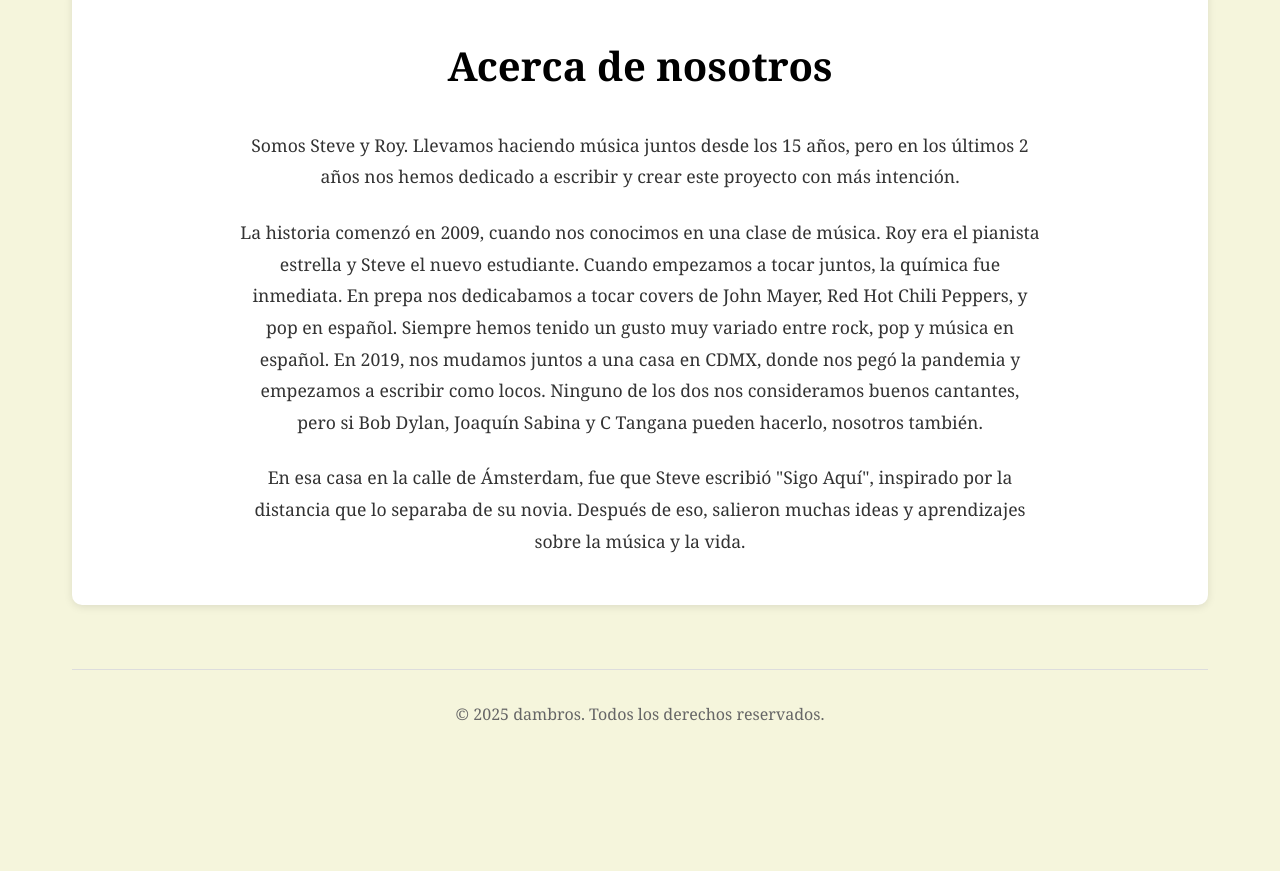
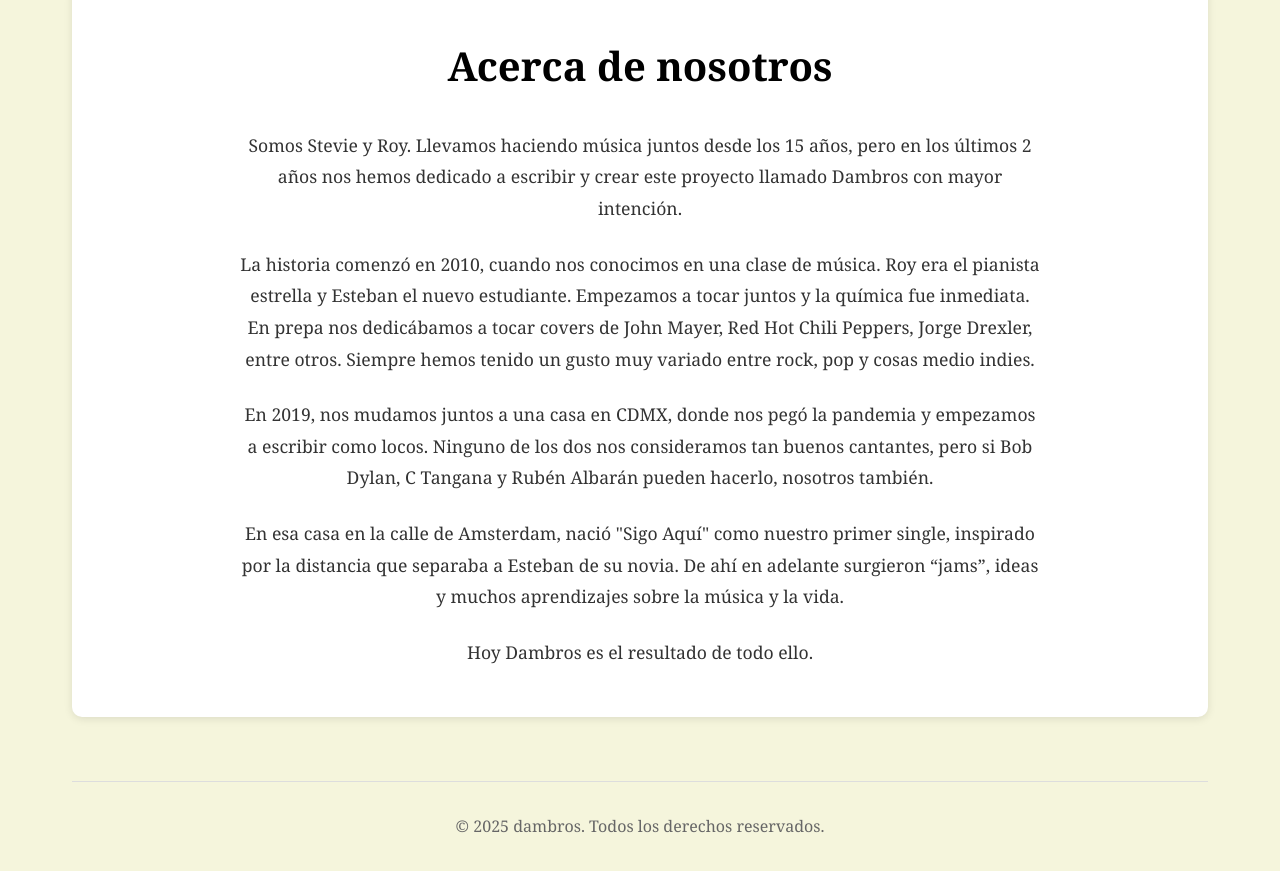
Before and after one commit to estebanrae/dambros.music, a React (Vite) app: page / in a window 1280 px wide. Shown: the part 2400-3271 px from the top of the page. Before the commit the page ends 3192 px from the top, so only its background shows below. Built offline with nearby package versions, Linux system fonts and the light colour scheme.

Commit message:
again change content

```diff
--- a/src/pages/Home.jsx
+++ b/src/pages/Home.jsx
@@ -55,22 +55,21 @@
         <h2 className="section-title">Acerca de nosotros</h2>
         <div className="about-content">
           <p>
-            Somos Steve y Roy. Llevamos haciendo música juntos desde los 15 años, pero en los últimos 2 años nos hemos
-            dedicado a escribir y crear este proyecto con más intención.
+          Somos Stevie y Roy. Llevamos haciendo música juntos desde los 15 años, pero en los últimos 2 años nos hemos dedicado a escribir y crear este proyecto llamado Dambros con mayor intención.
           </p>
           <p>
-            La historia comenzó en 2009, cuando nos conocimos en una clase de música. Roy era el pianista
-            estrella y Steve el nuevo estudiante. Cuando empezamos a tocar juntos, la química fue inmediata. En prepa
-            nos dedicabamos a tocar covers de John Mayer, Red Hot Chili Peppers, y pop en español. Siempre hemos tenido
-            un gusto muy variado entre rock, pop y música en español. En 2019, nos mudamos juntos a una casa en CDMX,
-            donde nos pegó la pandemia y empezamos a escribir como locos. Ninguno de los dos nos consideramos buenos
-            cantantes, pero si Bob Dylan, Joaquín Sabina y C Tangana pueden hacerlo, nosotros también.
+          La historia comenzó en 2010, cuando nos conocimos en una clase de música. Roy era el pianista estrella y Esteban el nuevo estudiante. Empezamos a tocar juntos y la química fue inmediata. En prepa nos dedicábamos a tocar covers de John Mayer, Red Hot Chili Peppers, Jorge Drexler, entre otros. Siempre hemos tenido un gusto muy variado entre rock, pop y cosas medio indies.
+          </p>
+          <p>
+          En 2019, nos mudamos juntos a una casa en CDMX, donde nos pegó la pandemia y empezamos a escribir como locos. Ninguno de los dos nos consideramos tan buenos cantantes, pero si Bob Dylan, C Tangana y Rubén Albarán pueden hacerlo, nosotros también.
+
           </p>
 
           <p>
-            En esa casa en la calle de Ámsterdam, fue que Steve escribió "Sigo Aquí", inspirado por la distancia que lo separaba de su novia.
-            Después de eso, salieron muchas ideas y aprendizajes sobre la música y la vida.
+          En esa casa en la calle de Amsterdam, nació "Sigo Aquí" como nuestro primer single, inspirado por la distancia que separaba a Esteban de su novia. De ahí en adelante surgieron “jams”, ideas y muchos aprendizajes sobre la música y la vida.
           </p>
+
+          <p>Hoy Dambros es el resultado de todo ello.</p>
 
         </div>
       </section>
```
